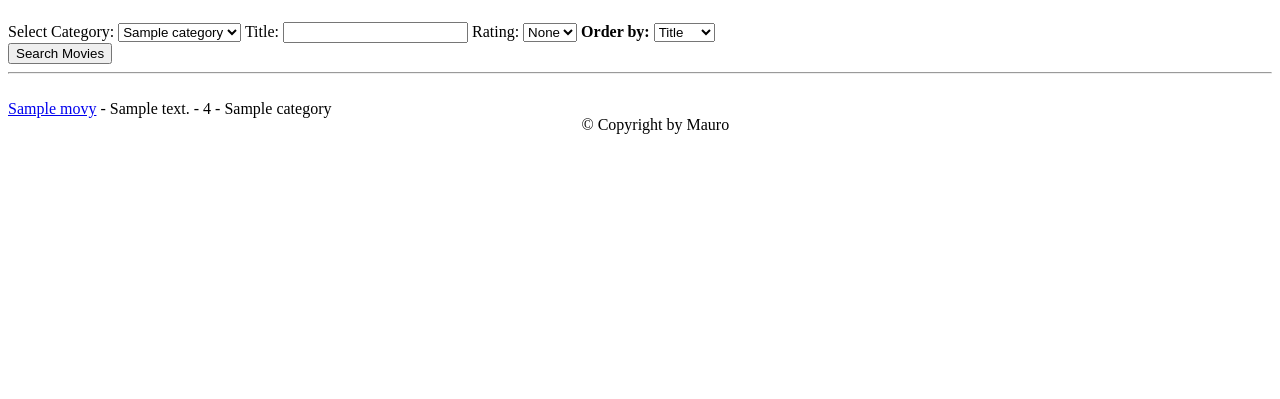
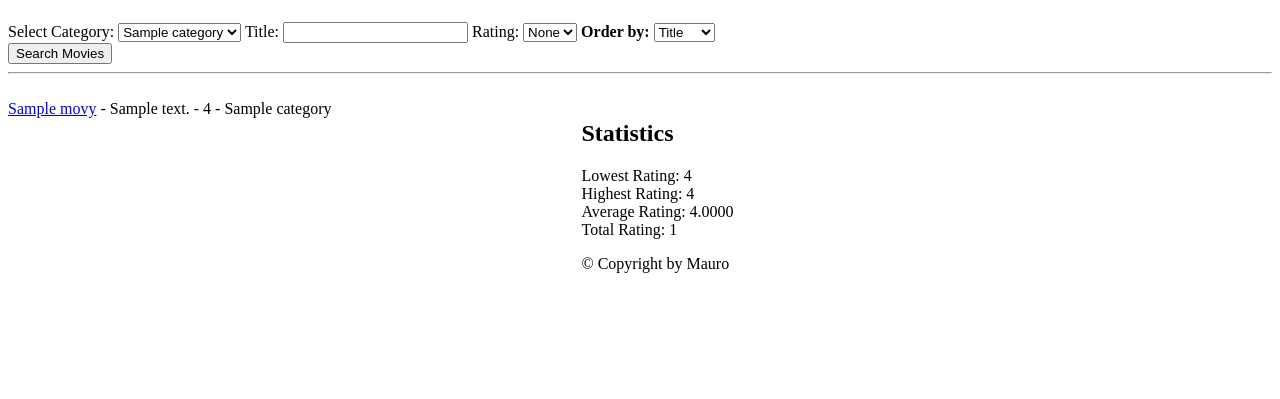
Before and after one commit to joshuaskling/online-catalog, a PHP site: page /?title=1 in a window 1280 px wide. Shown: the part 58-457 px from the top of the page. Run offline with PHP 8.4, Linux system fonts and the light colour scheme; tables that the repository leaves empty or names only in its code hold one stand-in row (values such as "Sample post").

Commit message:
Statistics added.

```diff
--- a/index.php
+++ b/index.php
@@ -81,9 +81,15 @@ if(isset($_GET['searchForm'])){  //user submitte the filter form
 }
 }
 
-function isHealthyChoiceChecked(){
-	if(isset($_GET['healthyChoice'])){
-		return "checked";
+function getStatistics(){
+	$sql = "SELECT MIN(rating) AS low, MAX(rating) AS high, AVG(rating) AS average, COUNT(rating) AS total
+			FROM oc_movies";
+	$records = getDataBySQL($sql);
+	foreach ($records as $record) {
+		echo "Lowest Rating: " . $record['low'] . "<br />";
+		echo "Highest Rating: " . $record['high'] . "<br />";
+		echo "Average Rating: " . $record['average'] . "<br />";
+		echo "Total Rating: " . $record['total'] . "<br />";
 	}
 }
 ?>
@@ -183,6 +189,10 @@ function isHealthyChoiceChecked(){
 
 			</iframe>
 		</div>
+		<div>
+			<h2>Statistics</h2>
+			<?=getStatistics()?>
+		</div>
 
     </div>
 
```
